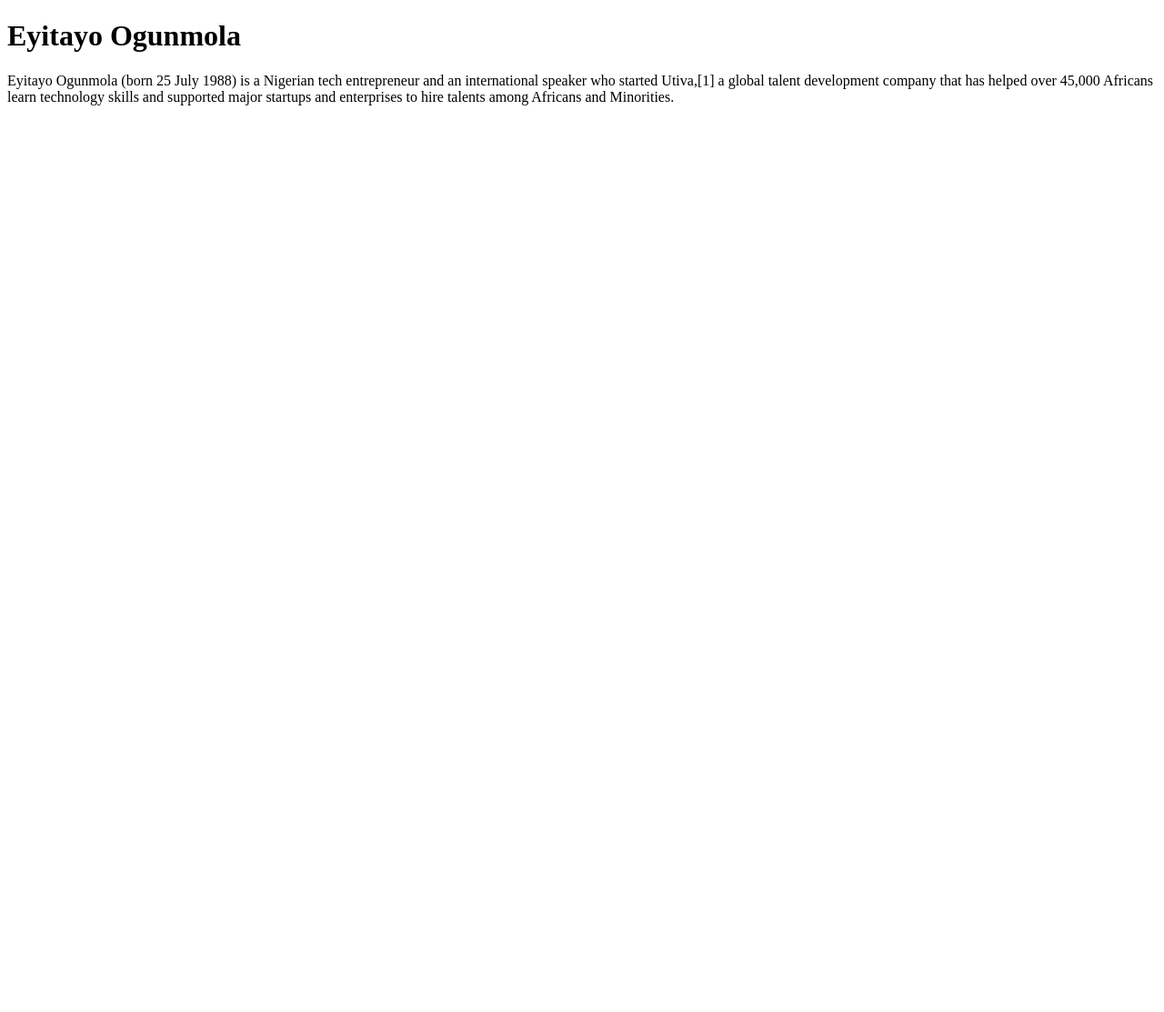
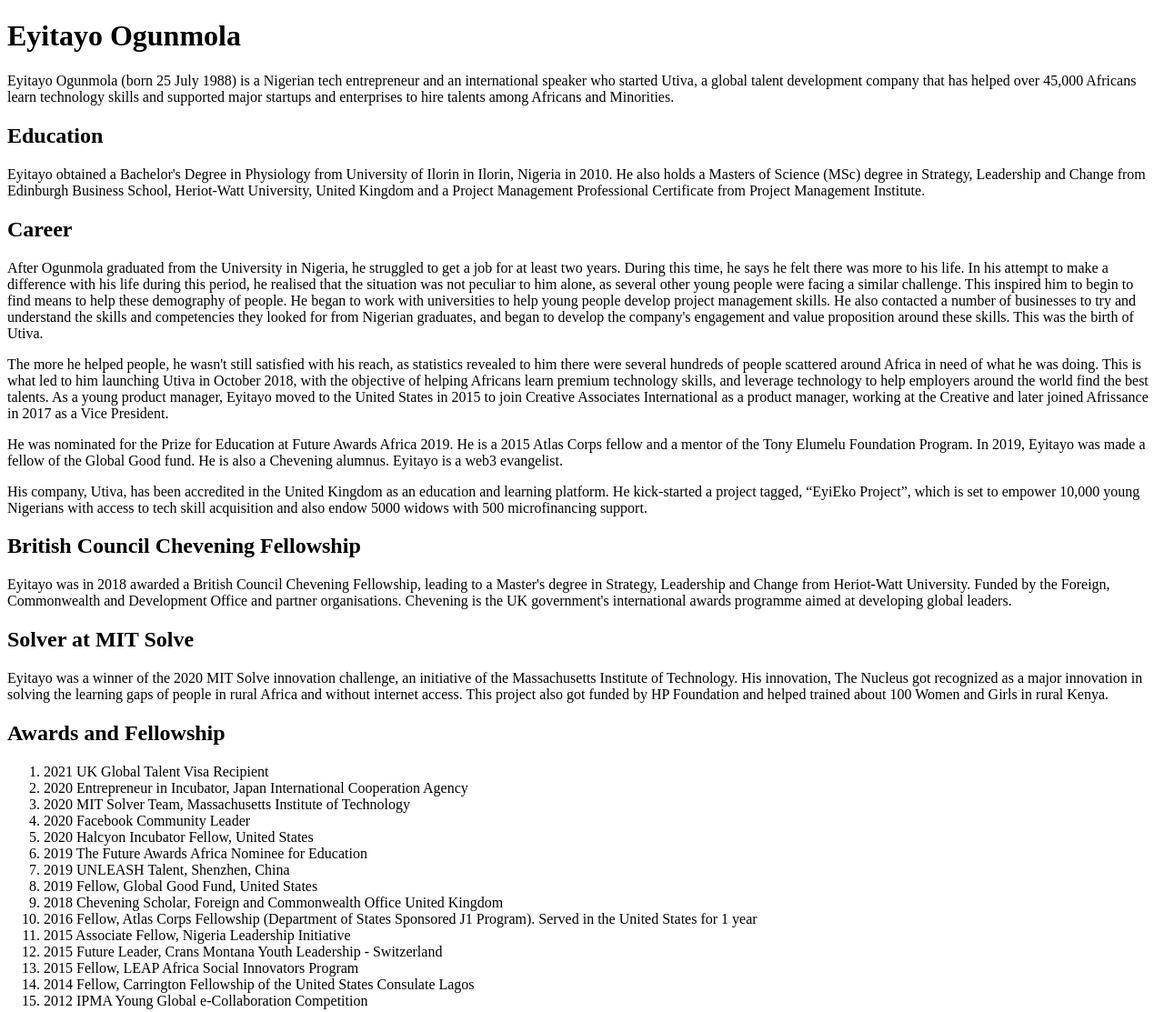
Before and after one commit to Bhencine/Idan, a plain HTML site: page MyFirstWeb.html in a window 1280 px wide. Shown: the whole page at 91% size. Before the commit the page ends 800 px from the top, so only its background shows below. Drawn offline with Linux system fonts and the light colour scheme.

Commit message:
My First Web

```diff
--- a/MyFirstWeb.html
+++ b/MyFirstWeb.html
@@ -7,10 +7,94 @@
     <h1>Eyitayo Ogunmola</h1>
     <p>
       Eyitayo Ogunmola (born 25 July 1988) is a Nigerian tech entrepreneur and
-      an international speaker who started Utiva,[1] a global talent development
+      an international speaker who started Utiva, a global talent development
       company that has helped over 45,000 Africans learn technology skills and
       supported major startups and enterprises to hire talents among Africans
       and Minorities.
     </p>
+    <h2>Education</h2>
+    <p>
+      Eyitayo obtained a Bachelor's Degree in Physiology from University of
+      Ilorin in Ilorin, Nigeria in 2010. He also holds a Masters of Science
+      (MSc) degree in Strategy, Leadership and Change from Edinburgh Business
+      School, Heriot-Watt University, United Kingdom and a Project Management
+      Professional Certificate from Project Management Institute.
+    </p>
+    <h2>Career</h2>
+    <p>
+      After Ogunmola graduated from the University in Nigeria, he struggled to
+      get a job for at least two years. During this time, he says he felt there
+      was more to his life. In his attempt to make a difference with his life
+      during this period, he realised that the situation was not peculiar to him
+      alone, as several other young people were facing a similar challenge. This
+      inspired him to begin to find means to help these demography of people. He
+      began to work with universities to help young people develop project
+      management skills. He also contacted a number of businesses to try and
+      understand the skills and competencies they looked for from Nigerian
+      graduates, and began to develop the company's engagement and value
+      proposition around these skills. This was the birth of Utiva.
+    </p>
+    <p>
+      The more he helped people, he wasn't still satisfied with his reach, as
+      statistics revealed to him there were several hundreds of people scattered
+      around Africa in need of what he was doing. This is what led to him
+      launching Utiva in October 2018, with the objective of helping Africans
+      learn premium technology skills, and leverage technology to help employers
+      around the world find the best talents. As a young product manager,
+      Eyitayo moved to the United States in 2015 to join Creative Associates
+      International as a product manager, working at the Creative and later
+      joined Afrissance in 2017 as a Vice President.
+    </p>
+    <p>
+      He was nominated for the Prize for Education at Future Awards Africa 2019.
+      He is a 2015 Atlas Corps fellow and a mentor of the Tony Elumelu
+      Foundation Program. In 2019, Eyitayo was made a fellow of the Global Good
+      fund. He is also a Chevening alumnus. Eyitayo is a web3 evangelist.
+    </p>
+    <p>
+      His company, Utiva, has been accredited in the United Kingdom as an
+      education and learning platform. He kick-started a project tagged, “EyiEko
+      Project”, which is set to empower 10,000 young Nigerians with access to
+      tech skill acquisition and also endow 5000 widows with 500 microfinancing
+      support.
+    </p>
+    <h2>British Council Chevening Fellowship</h2>
+    <p>
+      Eyitayo was in 2018 awarded a British Council Chevening Fellowship,
+      leading to a Master's degree in Strategy, Leadership and Change from
+      Heriot-Watt University. Funded by the Foreign, Commonwealth and
+      Development Office and partner organisations. Chevening is the UK
+      government's international awards programme aimed at developing global
+      leaders.
+    </p>
+    <h2>Solver at MIT Solve</h2>
+    <p>
+      Eyitayo was a winner of the 2020 MIT Solve innovation challenge, an
+      initiative of the Massachusetts Institute of Technology. His innovation,
+      The Nucleus got recognized as a major innovation in solving the learning
+      gaps of people in rural Africa and without internet access. This project
+      also got funded by HP Foundation and helped trained about 100 Women and
+      Girls in rural Kenya.
+    </p>
+    <h2>Awards and Fellowship</h2>
+    <p>
+      <ol type="1">
+        <li>2021 UK Global Talent Visa Recipient</li>
+        <li>2020 Entrepreneur in Incubator, Japan International Cooperation Agency</li>
+        <li>2020 MIT Solver Team, Massachusetts Institute of Technology</li>
+        <li>2020 Facebook Community Leader</li>
+        <li>2020 Halcyon Incubator Fellow, United States</li>
+        <li>2019 The Future Awards Africa Nominee for Education</li>
+        <li>2019 UNLEASH Talent, Shenzhen, China</li>
+        <li>2019 Fellow, Global Good Fund, United States</li>
+        <li>2018 Chevening Scholar, Foreign and Commonwealth Office United Kingdom</li>
+        <li>2016 Fellow, Atlas Corps Fellowship (Department of States Sponsored J1 Program). Served in the United States for 1 year</li>
+        <li>2015 Associate Fellow, Nigeria Leadership Initiative</li>
+        <li>2015 Future Leader, Crans Montana Youth Leadership - Switzerland</li>
+        <li>2015 Fellow, LEAP Africa Social Innovators Program</li>
+        <li>2014 Fellow, Carrington Fellowship of the United States Consulate Lagos</li>
+        <li>2012 IPMA Young Global e-Collaboration Competition</li>
+      </ol>
+    </p>
   </body>
 </html>
```
